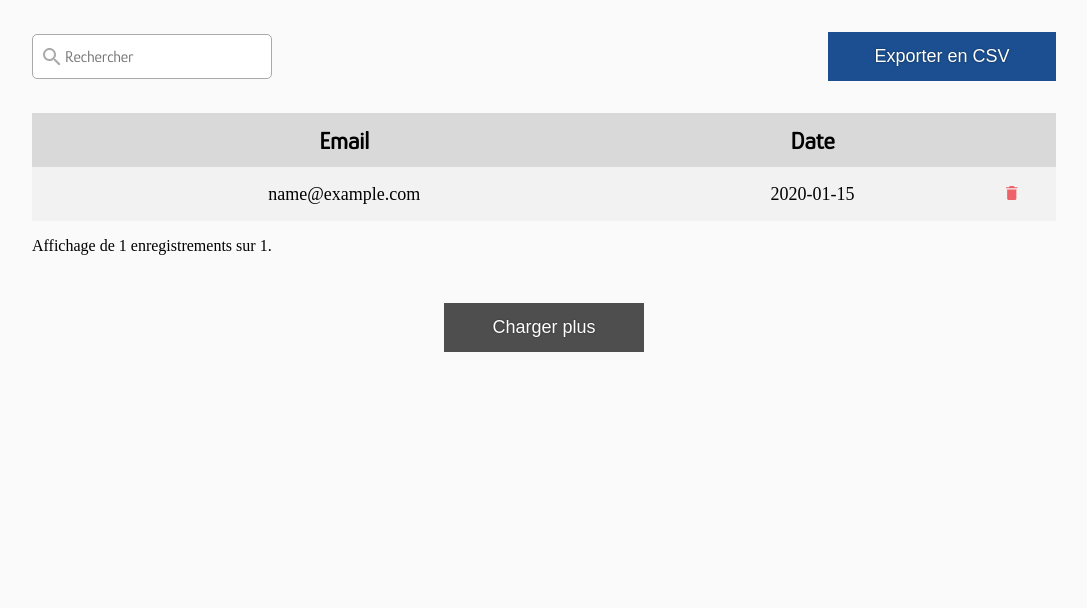
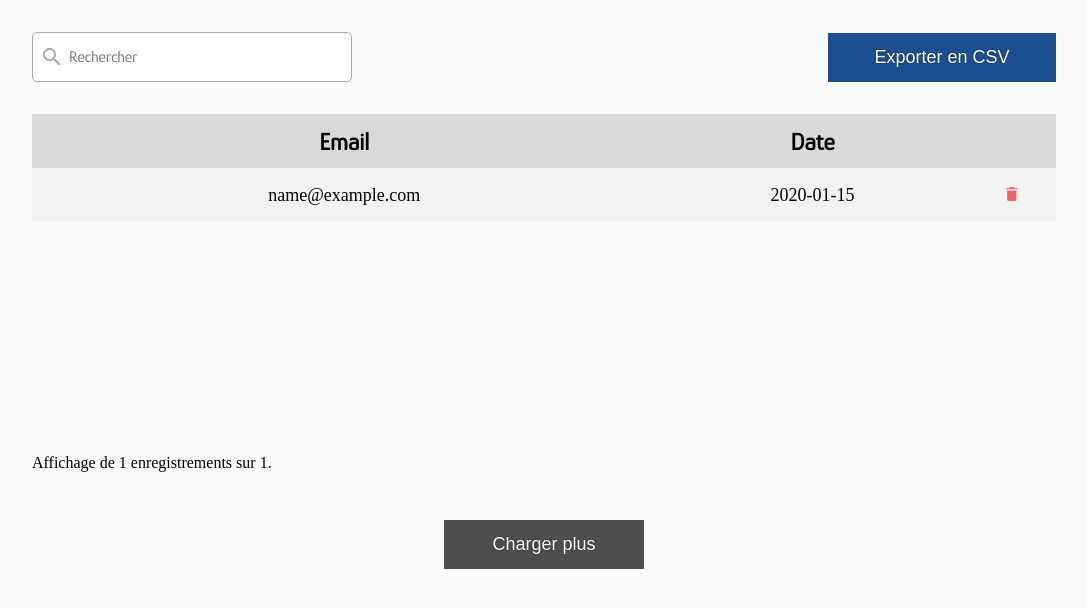
Before and after one commit to J-D25/basilique_integration, a PHP site: page /admin.php in a window 1280 px wide. Shown: the part 40-648 px from the top of the page, without its empty margins (96-1183 px from the left). Run offline with PHP 8.4, Linux system fonts and the light colour scheme; the visitor is signed in with stand-in values (Sample User, id 1); tables that the repository leaves empty hold one stand-in row (values such as "Sample post"); data that the repository does not hold is empty; some web fonts are replaced.

Commit message:
FIX - assets/css/style3.css : Changement de taille de #search, ajout d'une min-height à #main_list

```diff
--- a/assets/css/style3.css
+++ b/assets/css/style3.css
@@ -93,9 +93,9 @@ footer {
     font-style: normal;
     font-weight: 300;
     font-size: 1rem;
-    padding: 0 2rem;
-    height: 2.8125rem;
-    width: 15rem;
+    padding: 0 2.25rem;
+    height: 3.125rem;
+    width: 20rem;
     -webkit-appearance: none;
 }
 
@@ -161,6 +161,10 @@ tr:nth-child(odd) {
 #more:disabled {
     cursor: not-allowed;
     background-color: #4e4e4e;
+}
+
+#main_list {
+    min-height: 324px;
 }
 
 table {
```
